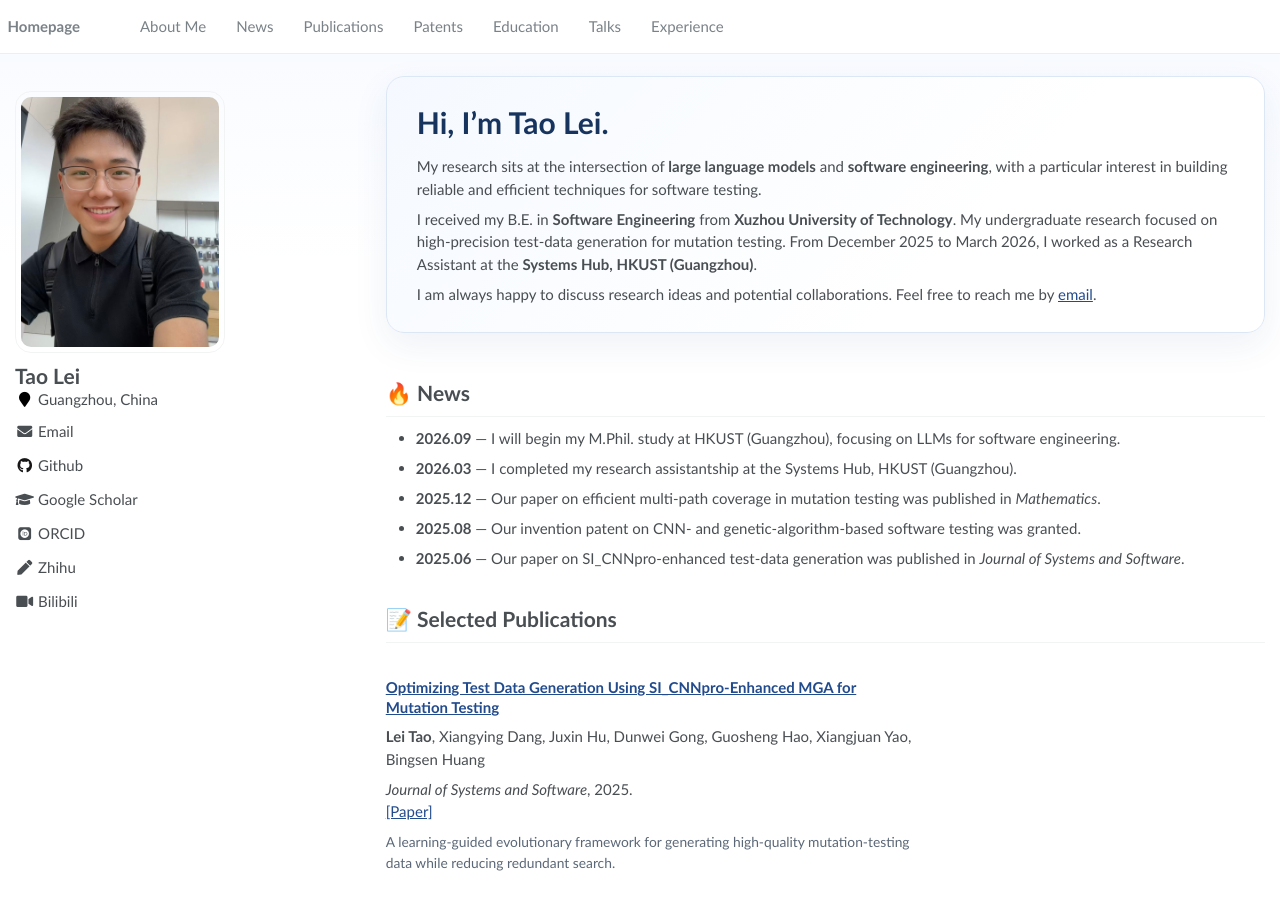
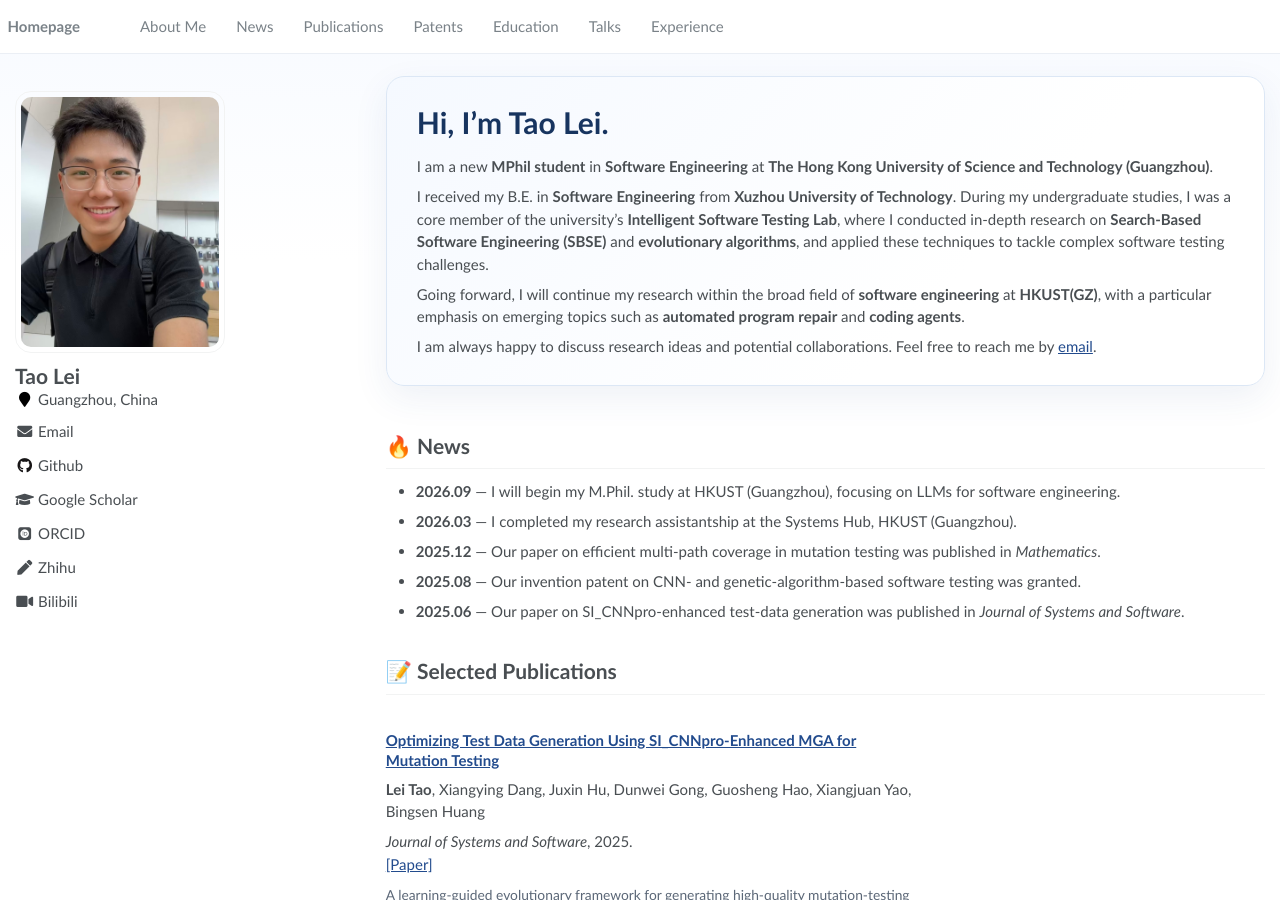
Before and after one commit to LayTAO/laytao.github.io, a Jekyll site: the page built from _pages/about.md, in a window 1280 px wide and 900 px high. Built offline with Jekyll 4.4.1, drawn with Linux system fonts in a browser that asks for light colours; some web fonts are replaced.

Commit message:
update about/md

```diff
--- a/_pages/about.md
+++ b/_pages/about.md
@@ -14,9 +14,11 @@ redirect_from:
 
 ## Hi, I'm Tao Lei.
 
-My research sits at the intersection of **large language models** and **software engineering**, with a particular interest in building reliable and efficient techniques for software testing.
+I am a new **MPhil student** in **Software Engineering** at **The Hong Kong University of Science and Technology (Guangzhou)**.
 
-I received my B.E. in **Software Engineering** from **Xuzhou University of Technology**. My undergraduate research focused on high-precision test-data generation for mutation testing. From December 2025 to March 2026, I worked as a Research Assistant at the **Systems Hub, HKUST (Guangzhou)**.
+I received my B.E. in **Software Engineering** from **Xuzhou University of Technology**. During my undergraduate studies, I was a core member of the university's **Intelligent Software Testing Lab**, where I conducted in-depth research on **Search-Based Software Engineering (SBSE)** and **evolutionary algorithms**, and applied these techniques to tackle complex software testing challenges.
+
+Going forward, I will continue my research within the broad field of **software engineering** at **HKUST(GZ)**, with a particular emphasis on emerging topics such as **automated program repair** and **coding agents**.
 
 I am always happy to discuss research ideas and potential collaborations. Feel free to reach me by [email](mailto:weaslypaper@163.com).
 
```
